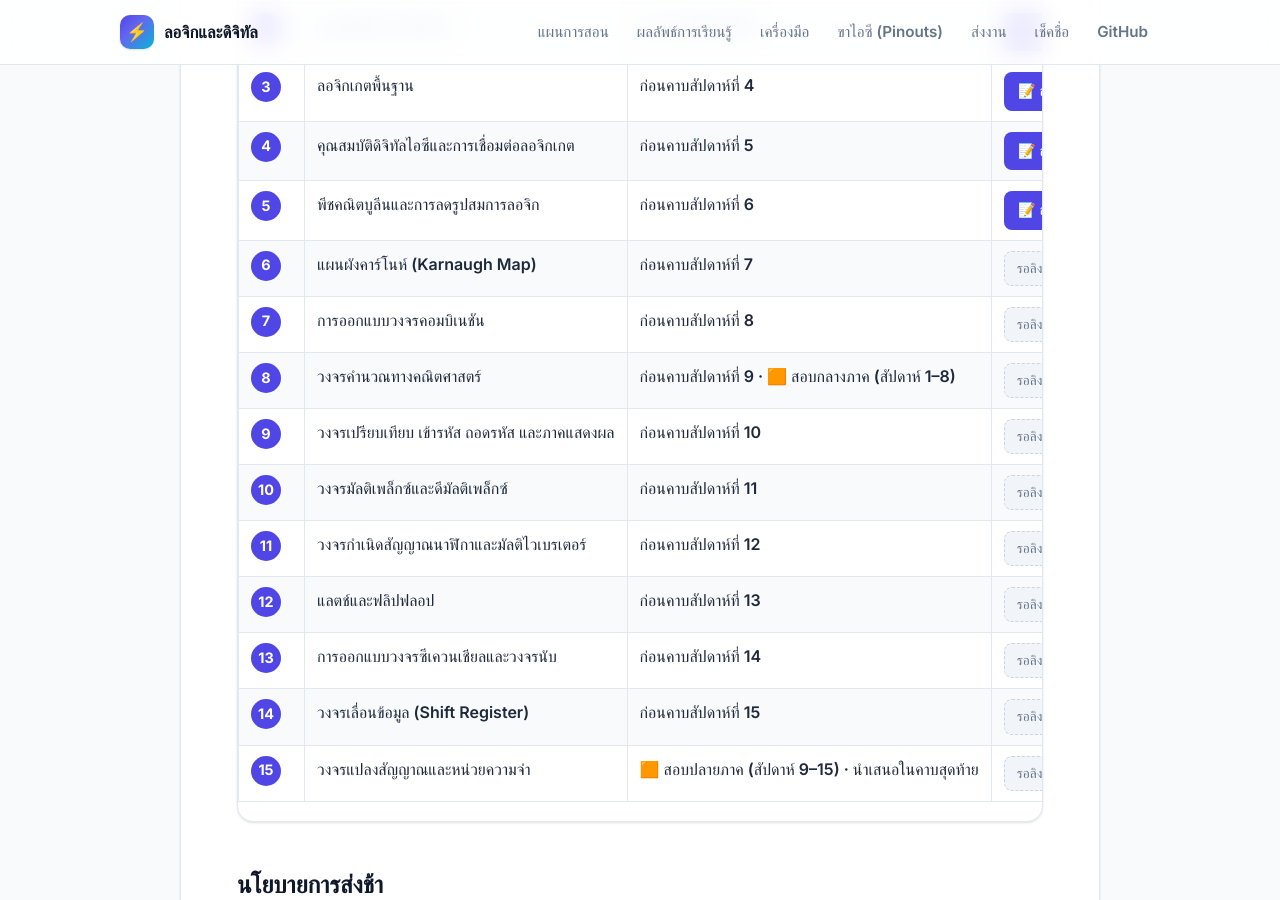
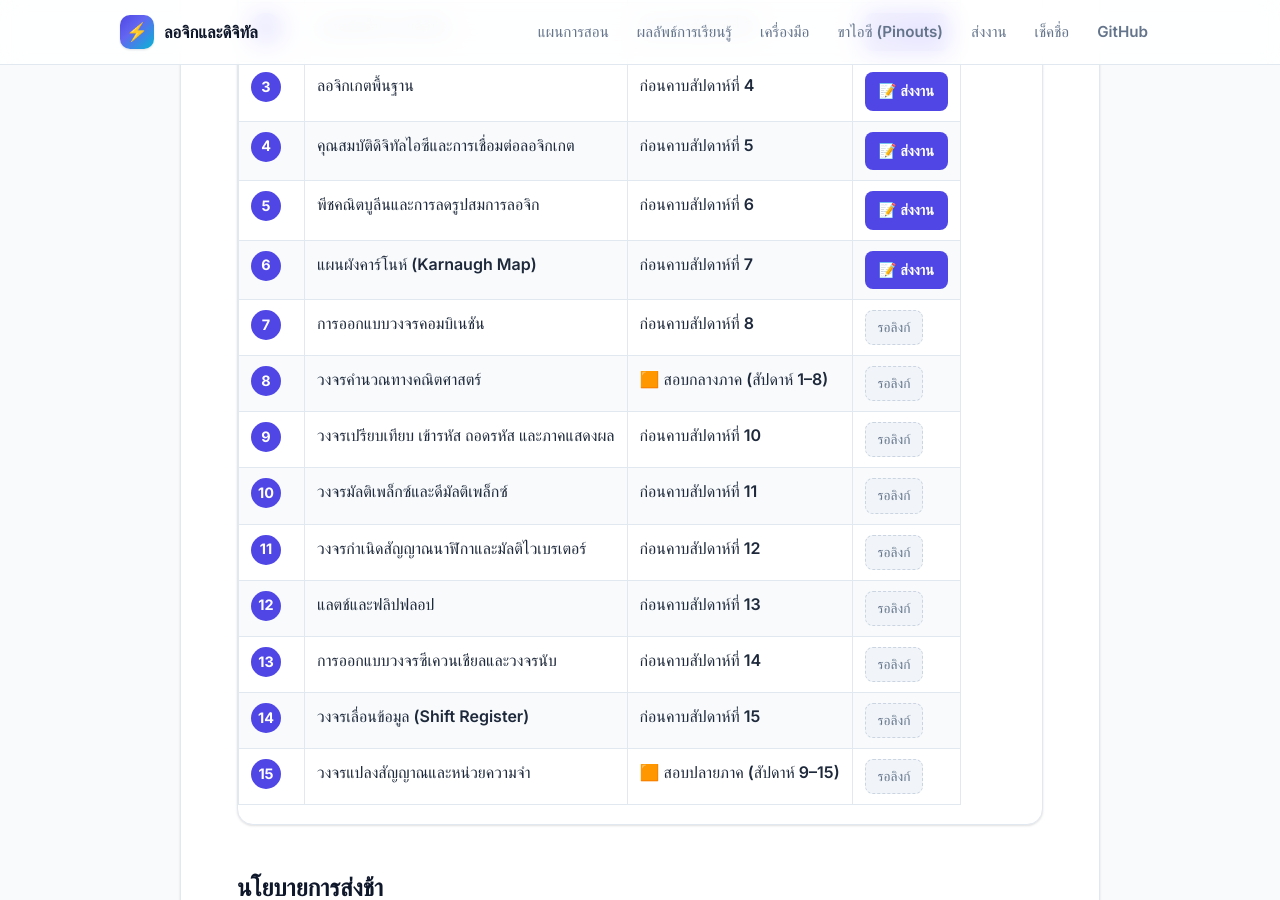
Before and after one commit to alfaXphoori/Digital, a Jekyll site: the page built from submit-work.md, in a window 1280 px wide and 900 px high, scrolled down 655 px. Built offline with Jekyll 4.4.1, drawn with Linux system fonts in a browser that asks for light colours; some web fonts are replaced.

Commit message:
Modify assignment details in submit-work.md
Updated form links and due dates for assignments.

```diff
--- a/submit-work.md
+++ b/submit-work.md
@@ -37,7 +37,7 @@ assignments:
     topic: แผนผังคาร์โนห์ (Karnaugh Map)
     work: ใบงานที่ 6 — ออกแบบวงจรจากตารางความจริง · ใช้ K-map ลดรูปแล้วต่อทดสอบ · เปรียบเทียบจำนวนเกตที่ใช้
     due: ก่อนคาบสัปดาห์ที่ 7
-    form: "#"
+    form: "(https://docs.google.com/forms/d/e/1FAIpQLSeq1D-bfMFaVWVSrskxKT83tmhvzNg53ryeQCrHVZibhe48qQ/viewform?usp=dialog)"
   - n: 7
     topic: การออกแบบวงจรคอมบิเนชัน
     work: ใบงานที่ 7 — ออกแบบวงจรคอมบิเนชัน · ต่อวงจรด้วยเกต NAND อย่างเดียว · ทดสอบความถูกต้อง
@@ -46,7 +46,7 @@ assignments:
   - n: 8
     topic: วงจรคำนวณทางคณิตศาสตร์
     work: ใบงานที่ 8 — วงจรบวก/ลบ · ต่อ Half/Full Adder · ต่อวงจรบวกขนาน 4 บิตด้วย 7483
-    due: ก่อนคาบสัปดาห์ที่ 9 · 🟧 สอบกลางภาค (สัปดาห์ 1–8)
+    due: 🟧 สอบกลางภาค (สัปดาห์ 1–8)
     form: "#"
   - n: 9
     topic: วงจรเปรียบเทียบ เข้ารหัส ถอดรหัส และภาคแสดงผล
@@ -81,7 +81,7 @@ assignments:
   - n: 15
     topic: วงจรแปลงสัญญาณและหน่วยความจำ
     work: ใบงานที่ 15 — ADC/DAC · ทดลอง DAC0808/ADC0804 · สรุปและทบทวนการปฏิบัติการตลอดรายวิชา
-    due: 🟧 สอบปลายภาค (สัปดาห์ 9–15) · นำเสนอในคาบสุดท้าย
+    due: 🟧 สอบปลายภาค (สัปดาห์ 9–15)
     form: "#"
 ---
 
```
